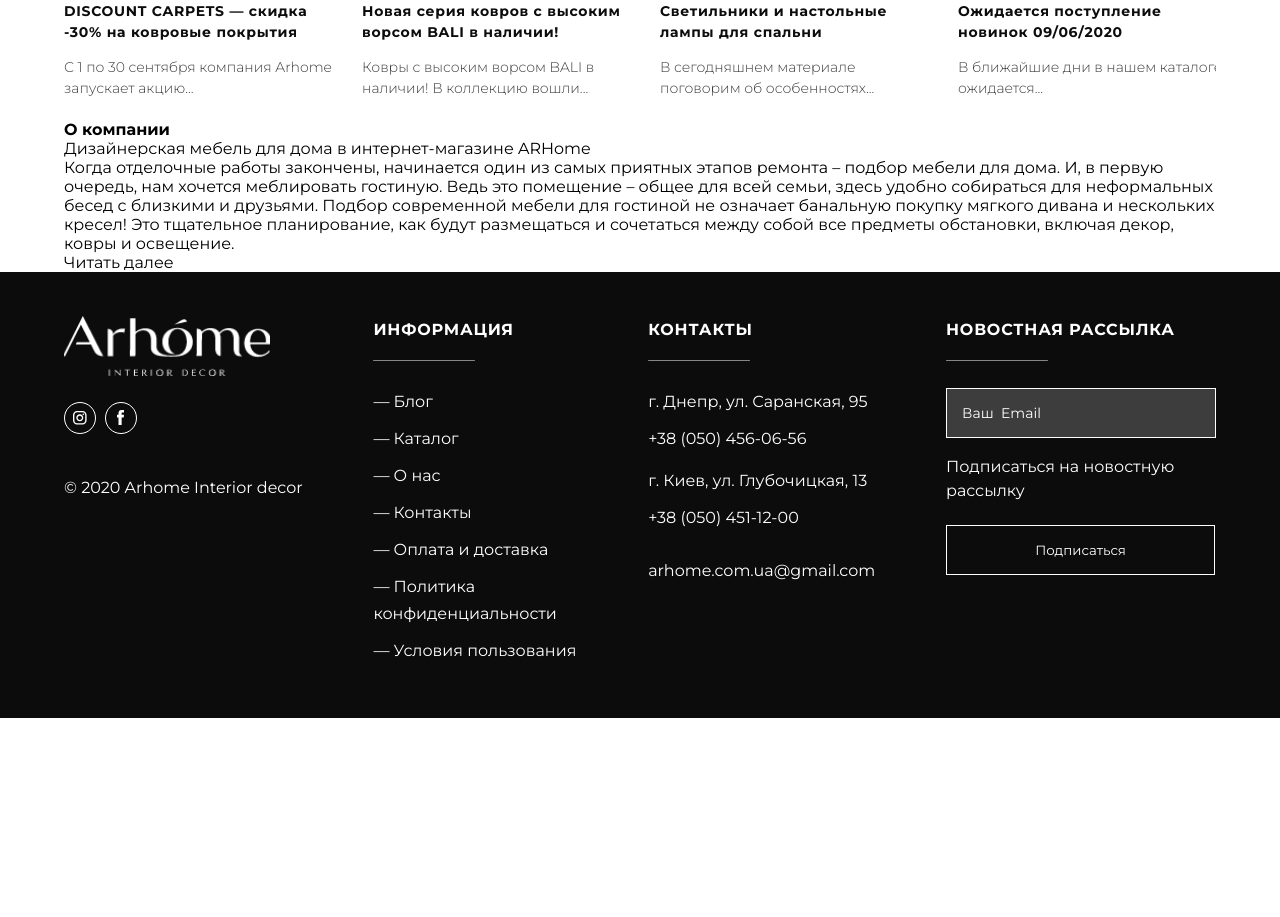
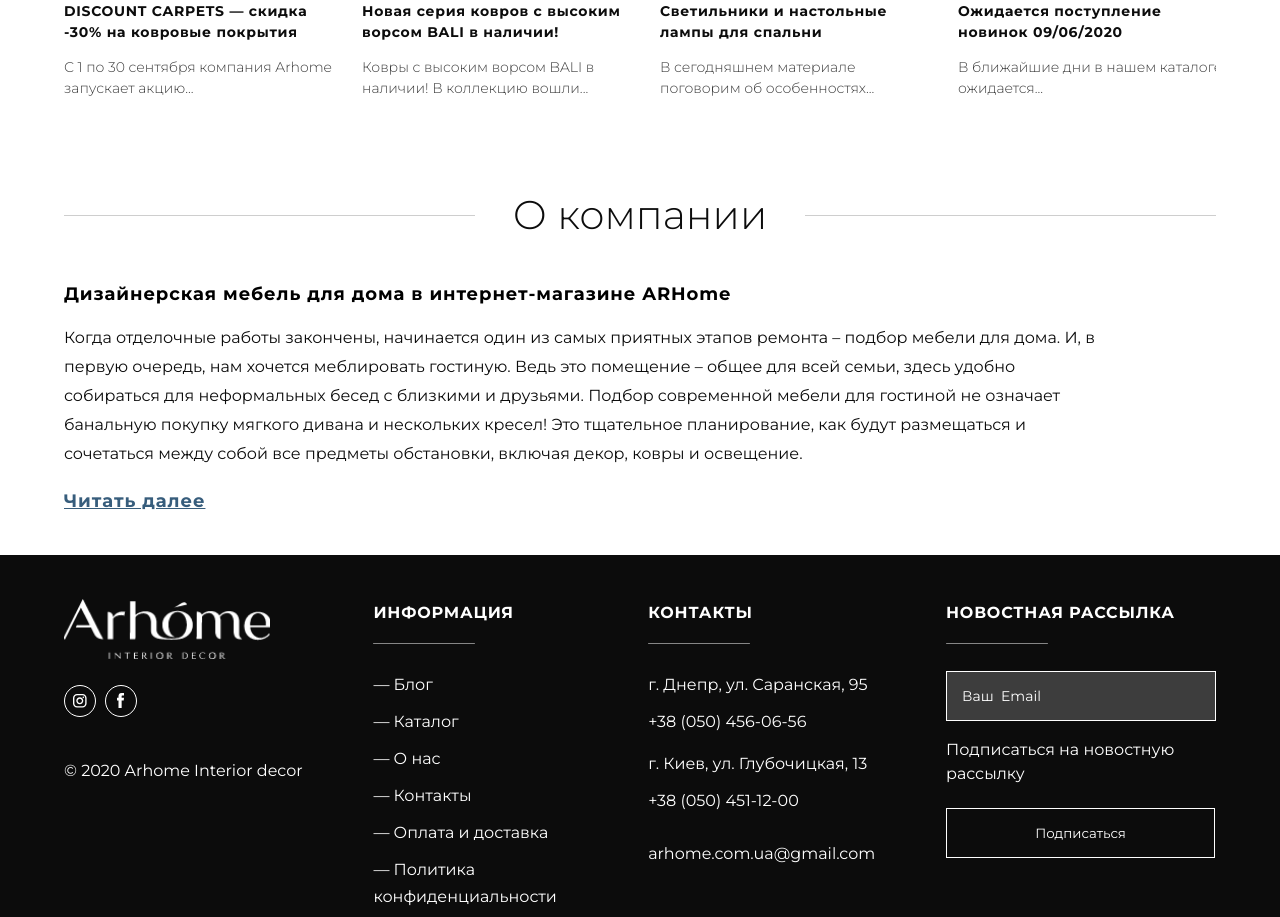
Before and after one commit to alla-r/arhome, a React (Create React App) app: page / in a window 1280 px wide. Shown: the part 2340-3257 px from the top of the page. Before the commit the page ends 3058 px from the top, so only its background shows below. Built offline with nearby package versions, Linux system fonts and the light colour scheme.

Commit message:
About Section refactoring

```diff
--- a/src/pages/HomePage/HomePage.jsx
+++ b/src/pages/HomePage/HomePage.jsx
@@ -6,8 +6,9 @@
 import InstagramIcon from "../../global/assets/icons/instagram.svg";
 import FacebookIcon from "../../global/assets/icons/facebook.svg";
 import NewsCarousel from "./components/NewsCarousel";
+import AboutSection from "./components/AboutSection";
 import "./styles.scss";
-import { NEWS_CAROUSEL_DATA } from "../../global/data/homePageData";
+import { NEWS_CAROUSEL_DATA, ABOUT_SECTION_DATA } from "../../global/data/homePageData";
 
 const HomePage = () => {
   return (
@@ -126,29 +127,7 @@
         </div>
       </div>
       {/* ABOUT SECTION */}
-      <div className="about--section content-container">
-        <div className="about--header-section">
-          <div className="separator"></div>
-          <h4 className="about--header">О компании</h4>
-          <div className="separator"></div>
-        </div>
-        <div className="about--content-section">
-          <p className="about--subheader">
-            Дизайнерская мебель для дома в интернет-магазине ARHome
-          </p>
-          <p className="about--content">
-            Когда отделочные работы закончены, начинается один из самых приятных
-            этапов ремонта – подбор мебели для дома. И, в первую очередь, нам
-            хочется меблировать гостиную. Ведь это помещение – общее для всей
-            семьи, здесь удобно собираться для неформальных бесед с близкими и
-            друзьями. Подбор современной мебели для гостиной не означает
-            банальную покупку мягкого дивана и нескольких кресел! Это тщательное
-            планирование, как будут размещаться и сочетаться между собой все
-            предметы обстановки, включая декор, ковры и освещение.
-          </p>
-          <div className="about--show-more">Читать далее</div>
-        </div>
-      </div>
+      <AboutSection data={ABOUT_SECTION_DATA} />
       {/* FOOTER SECTION */}
       <footer>
         <div className="footer--content content-container">
```
